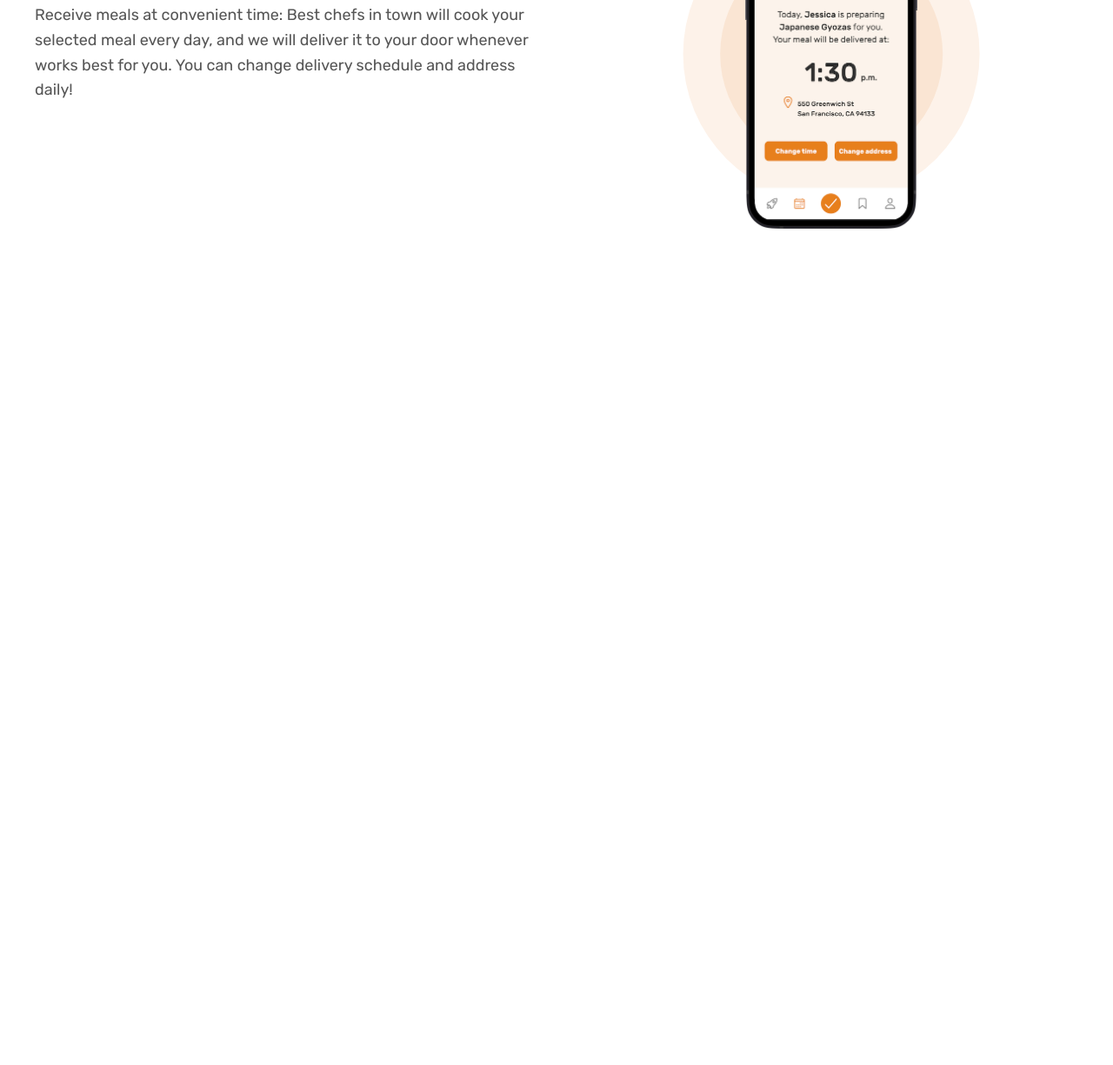
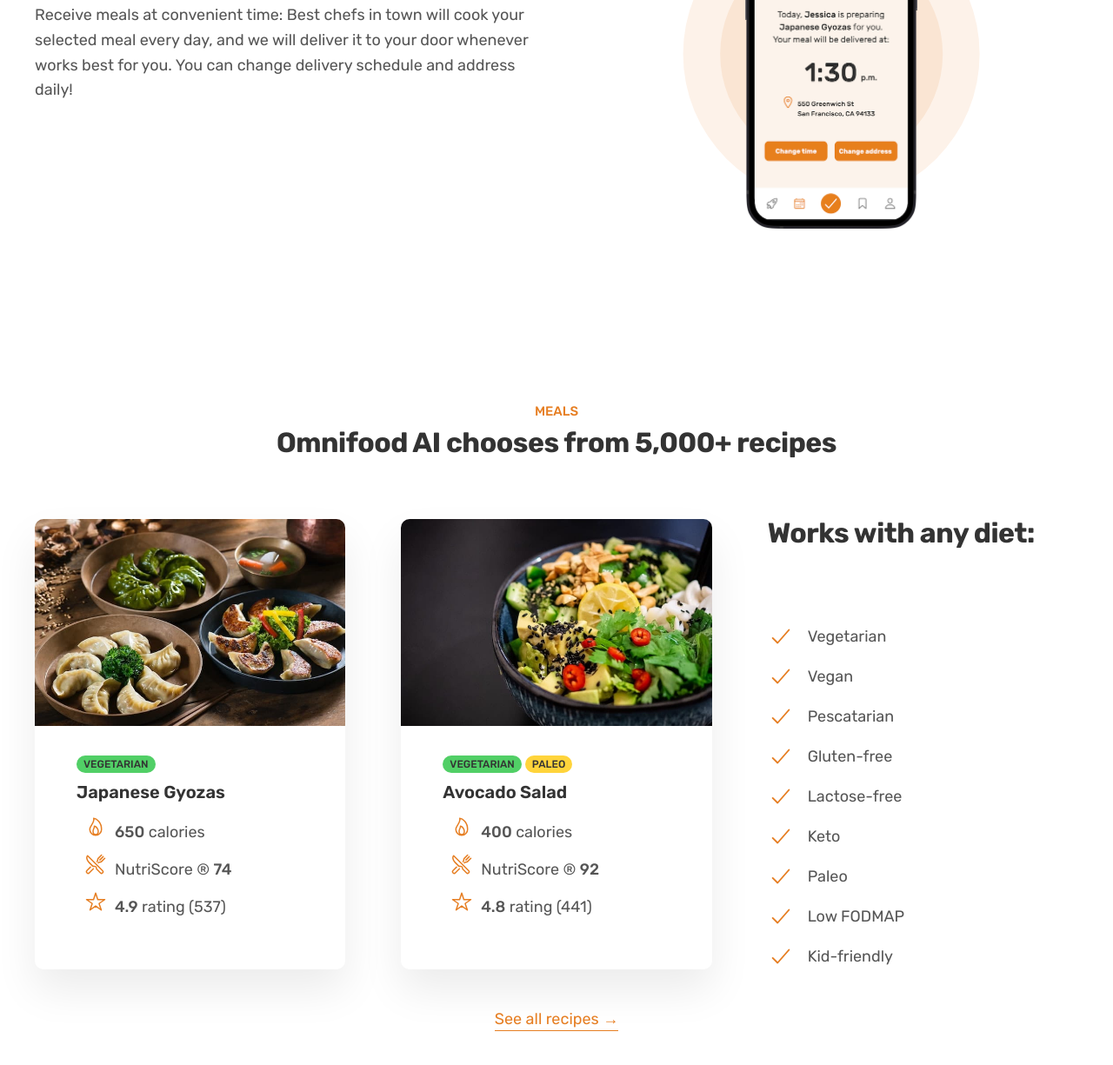
Before and after one commit to farbodVand/Omnifood, a plain HTML site: page index.html in a window 1280 px wide. Shown: the part 2327-3552 px from the top of the page at 87% size. Before the commit the page ends 2686 px from the top, so only its background shows below. Drawn offline with nearby package versions, Linux system fonts and the light colour scheme.

Commit message:
add recipe section

```diff
--- a/assets/styles/style.css
+++ b/assets/styles/style.css
@@ -157,8 +157,12 @@ html {
   margin-right: 1.6rem !important;
 }
 
-.marginr-buttom-sm {
+.margin-bottom-sm {
   margin-bottom: 1.5rem !important;
+}
+
+.margin-up-md {
+  margin-top: 4.8rem !important;
 }
 
 /*******************************/
@@ -284,12 +288,21 @@ html {
     margin: 0 3rem;
   }
 
+  .section-meals {
+    margin: 0 3rem;
+
+  }
+
   .heading-tertiary {
     font-size: 2.5rem;
   }
 
   .logos img {
     height: 2.5rem !important;
+  }
+
+  .meal-content {
+    padding: 1rem !important;
   }
 }
 
@@ -397,3 +410,136 @@ html {
   opacity: 50%;
   height: 3.2rem;
 }
+
+/*******************************/
+/* MEAL SECTION */
+/*******************************/
+
+.section-meals {
+  padding: 9.6rem 0;
+}
+
+.meal-img {
+  width: 100%;
+}
+
+.meal {
+  border-radius: 1rem;
+  box-shadow: 0 2.4rem 4.8rem rgb(0 0 0 / 8%);
+  overflow: hidden;
+  transition: all 0.4s;
+}
+
+.meal:hover {
+  transform: translateY(-1.2rem);
+  transition: all 0.4s;
+}
+
+.meal-title {
+  font-size: 2rem;
+  color: #333;
+  font-weight: 600;
+  margin-bottom: 1.8rem;
+}
+
+.meal-attributes {
+  list-style: none;
+  display: flex;
+  flex-direction: column;
+  gap: 1.6rem;
+  font-size: 1.8rem;
+}
+
+.meal-icon {
+  height: 2.4rem;
+  width: 2.4rem;
+  color: #e67e22;
+  margin-right: 1rem;
+  margin-left: 1rem;
+}
+
+strong {
+  font-weight: 500;
+}
+
+.tag {
+  display: inline-block;
+  padding: 0.4rem 0.8rem;
+  font-size: 1.2rem;
+  text-transform: uppercase;
+  background-color: #51cf66;
+  color: #333;
+  border-radius: 100px;
+  font-weight: 500;
+}
+
+.meal-tag {
+  margin-bottom: 1.2rem;
+  display: flex;
+  gap: 0.4rem;
+}
+
+.meal-content {
+  padding: 3.2rem 4.8rem 4.8rem 4.8rem;
+}
+
+.list {
+  list-style: none;
+  display: flex;
+  flex-direction: column;
+  gap: 1.5rem;
+  font-size: 1.8rem;
+  display: flex;
+  flex-direction: column;
+  gap: 1.6rem;
+}
+
+.list-icon {
+  width: 3rem;
+  height: 3rem;
+  color: #e67e22;
+}
+
+.list-item {
+  font-size: 1.8rem;
+  display: flex;
+  align-items: center;
+  gap: 1.6rem;
+}
+
+.tag---vegetarian {
+  background-color: #51cf66;
+}
+
+.tag---vegan {
+  background-color: #94d82d;
+}
+
+.tag---paleo {
+  background-color: #ffd43b;
+}
+
+.all-recipes {
+  text-align: center;
+  font-size: 1.8rem;
+  color: #e67e22;
+}
+
+.link:link,
+.link:visited {
+  color: #e67e22;
+  text-decoration: none;
+  border-bottom: 1px solid currentColor;
+  padding-bottom: 2px;
+}
+
+.link:hover,
+.link:active {
+  color: #cf711f;
+  border-bottom: 1px solid transparent;
+  transition: all 0.3s;
+}
+
+.center-text {
+  text-align: center;
+}
--- a/index.html
+++ b/index.html
@@ -104,8 +104,69 @@
       <div class="step-img-box">
         <img src="/assets/img/app/app-screen-3.png" class="step-img">
       </div>
-
     </div>
   </section>
+
+  <section class="section-meals">
+    <div class="container">
+      <span class="subheading center-text">Meals</span>
+      <h2 class="heading-secondary center-text">Omnifood AI chooses from 5,000+ recipes</h2>
+    </div>
+
+    <div class="container grid grid--3-cols">
+      <div class="meal">
+        <img src="/assets/img/meals/meal-1.jpg" class="meal-img">
+        <div class="meal-content">
+          <div class="meal-tag">
+            <span class="tag">Vegetarian</span>
+          </div>
+          <p class="meal-title">Japanese Gyozas</p>
+          <ul class="meal-attributes">
+            <li class="meal-attribute"><ion-icon class="meal-icon" name="flame-outline"></ion-icon><span><strong>650</strong> calories</span></li>
+            <li class="meal-attribute"><ion-icon class="meal-icon" name="restaurant-outline"></ion-icon><span>NutriScore ® <strong>74</strong></span> </li>
+            <li class="meal-attribute"><ion-icon class="meal-icon" name="star-outline"></ion-icon><span><strong>4.9</strong> rating (537)</span></li>
+          </ul>
+        </div>
+        </div>
+
+        <div class="meal">
+          <img src="/assets/img/meals/meal-2.jpg" class="meal-img">
+          <div class="meal-content">
+            <div class="meal-tag">
+              <span class="tag">Vegetarian</span>
+              <span class="tag tag---paleo">Paleo</span>
+            </div>
+            <p class="meal-title">Avocado Salad<p>
+            <ul class="meal-attributes">
+              <li class="meal-attribute"><ion-icon class="meal-icon" name="flame-outline"></ion-icon><span><strong>400</strong> calories</span></li>
+              <li class="meal-attribute"><ion-icon class="meal-icon" name="restaurant-outline"></ion-icon><span>NutriScore ® <strong>92</strong></span> </li>
+              <li class="meal-attribute"><ion-icon class="meal-icon" name="star-outline"></ion-icon><span><strong>4.8</strong></span> rating (441)</li>
+            </ul>
+          </div>
+          </div>
+          <div class="list">
+            <h3 class="heading-secondary">Works with any diet:</h3>
+            <ul class="list">
+              <li class="list-item"><ion-icon class="list-icon" name="checkmark-outline"></ion-icon>Vegetarian</li>
+              <li class="list-item"><ion-icon class="list-icon" name="checkmark-outline"></ion-icon><span>Vegan</span></li>
+              <li class="list-item"><ion-icon class="list-icon" name="checkmark-outline"></ion-icon><span>Pescatarian</span></li>
+              <li class="list-item"><ion-icon class="list-icon" name="checkmark-outline"></ion-icon><span>Gluten-free</span></li>
+              <li class="list-item"><ion-icon class="list-icon" name="checkmark-outline"></ion-icon><span>Lactose-free</span></li>
+              <li class="list-item"><ion-icon class="list-icon" name="checkmark-outline"></ion-icon><span>Keto</span></li>
+              <li class="list-item"><ion-icon class="list-icon" name="checkmark-outline"></ion-icon><span>Paleo</span></li>
+              <li class="list-item"><ion-icon class="list-icon" name="checkmark-outline"></ion-icon><span>Low FODMAP</span></li>
+              <li class="list-item"><ion-icon class="list-icon" name="checkmark-outline"></ion-icon><span>Kid-friendly </span></li>
+            </ul>
+          </div>
+    </div>
+    <div class="container all-recipes margin-up-md">
+      <a href="#" class="link">See all recipes &rarr;</a>
+    </div>
+    </section>
+
+    <!-- SCRIPTS -->
+    <script type="module" src="https://unpkg.com/ionicons@5.5.2/dist/ionicons/ionicons.esm.js"></script>
+    <script nomodule src="https://unpkg.com/ionicons@5.5.2/dist/ionicons/ionicons.js"></script>
+    <!-- SCRIPTS -->
 </body>
 </html>
```
